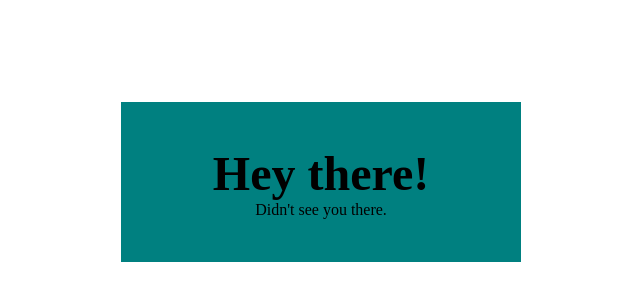
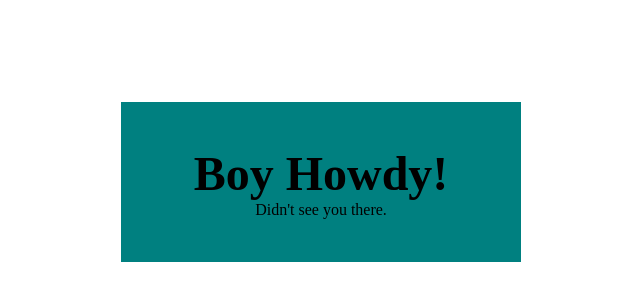
Before and after one commit to afialydia/CSS_HTML_ANIMATION_PRACTICE, a plain HTML site: page FlippingAnimation/index.html in a window 1280 px wide. Shown: the part 218-518 px from the top of the page, without its empty margins (319-959 px from the left). Drawn offline with Linux system fonts and the light colour scheme.

Commit message:
updated readme

```diff
--- a/FlippingAnimation/index.html
+++ b/FlippingAnimation/index.html
@@ -11,7 +11,7 @@
 <div class="card">
     <div class="card__content">
        <div class="card__front">
-<h3 class="cardTitle">Hey there!</h3>
+<h3 class="cardTitle">Boy Howdy!</h3>
 <p class="cardSub">Didn't see you there.</p>
        </div>
        <div class="card__back">
```
Also changed, not shown: 1 other file.
